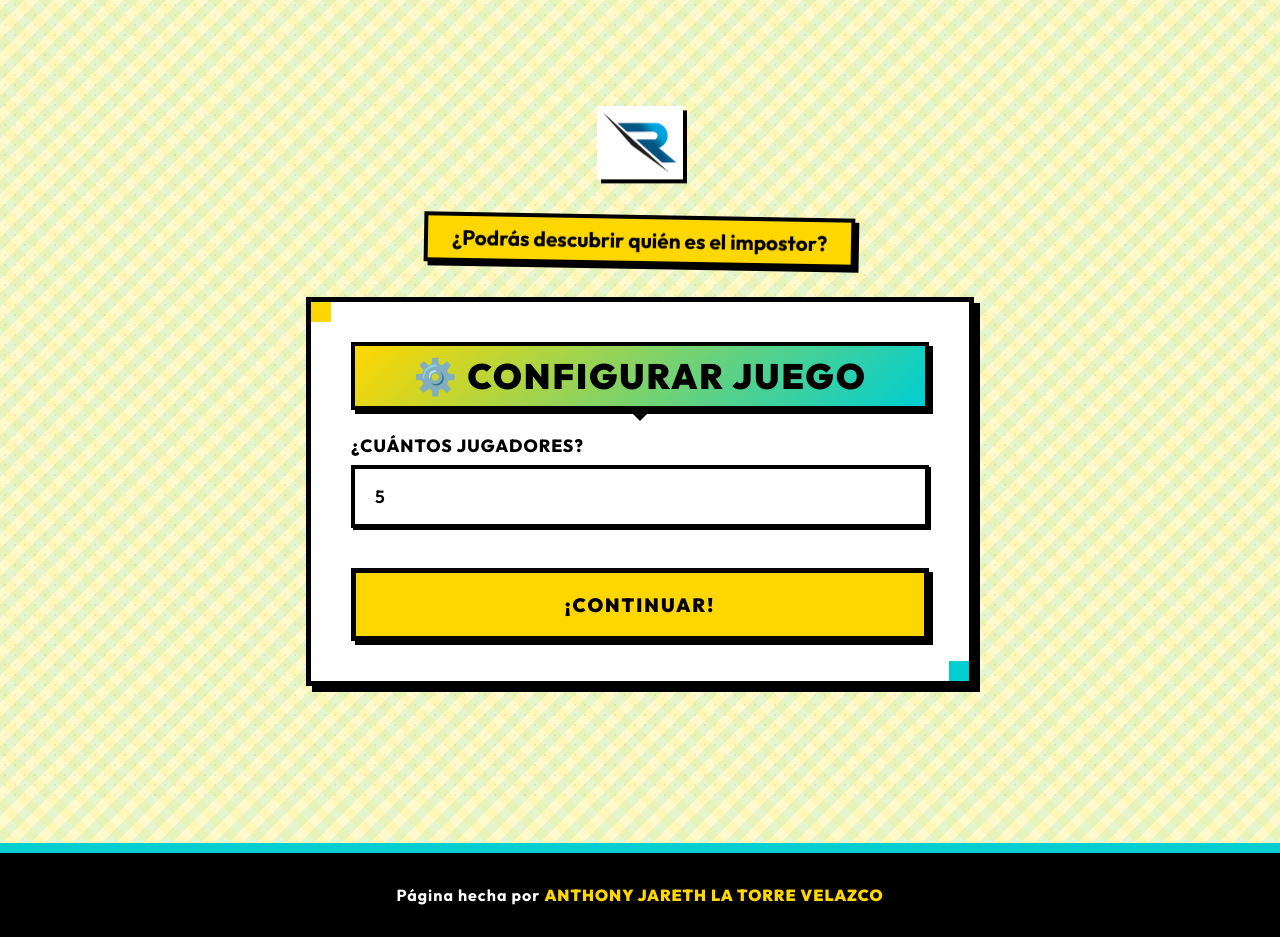
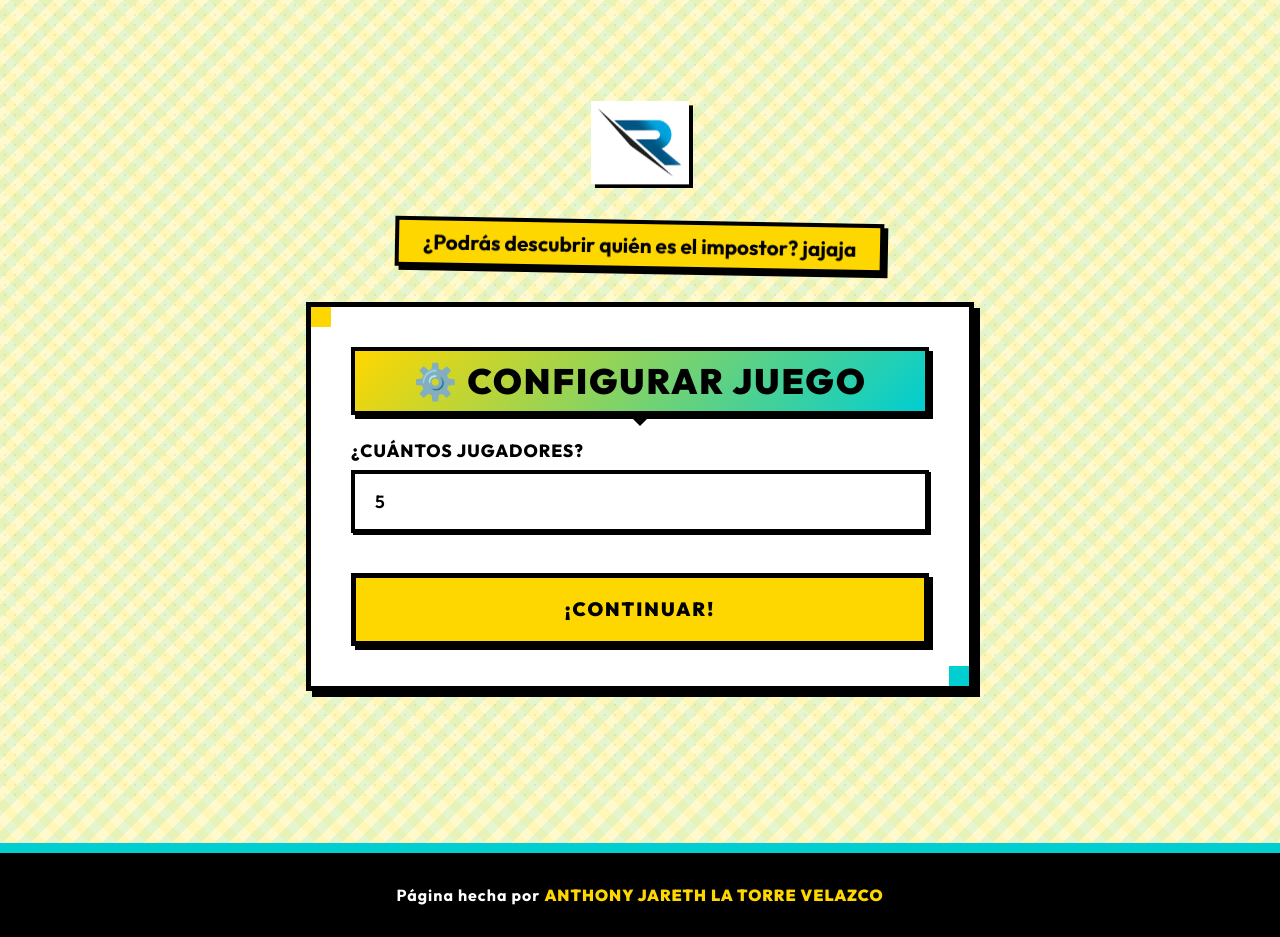
Before and after one commit to anthonylatorrev/GRAVITY-GAMER, a plain HTML site: page no/index.html in a window 1280 px wide. Drawn offline with Linux system fonts and the light colour scheme.

Commit message:
txt para subir en el firebase

```diff
--- a/no/index.html
+++ b/no/index.html
@@ -19,7 +19,7 @@
             <div class="logo-container">
                 <img src="img/logo2.png" alt="El Impostor Logo" class="logo-img">
             </div>
-            <p class="game-subtitle">¿Podrás descubrir quién es el impostor?</p>
+            <p class="game-subtitle">¿Podrás descubrir quién es el impostor? jajaja</p>
         </header>
 
         <!-- Fase 1: Configuración del juego -->
```
Also changed, not shown: subir.txt (added).
